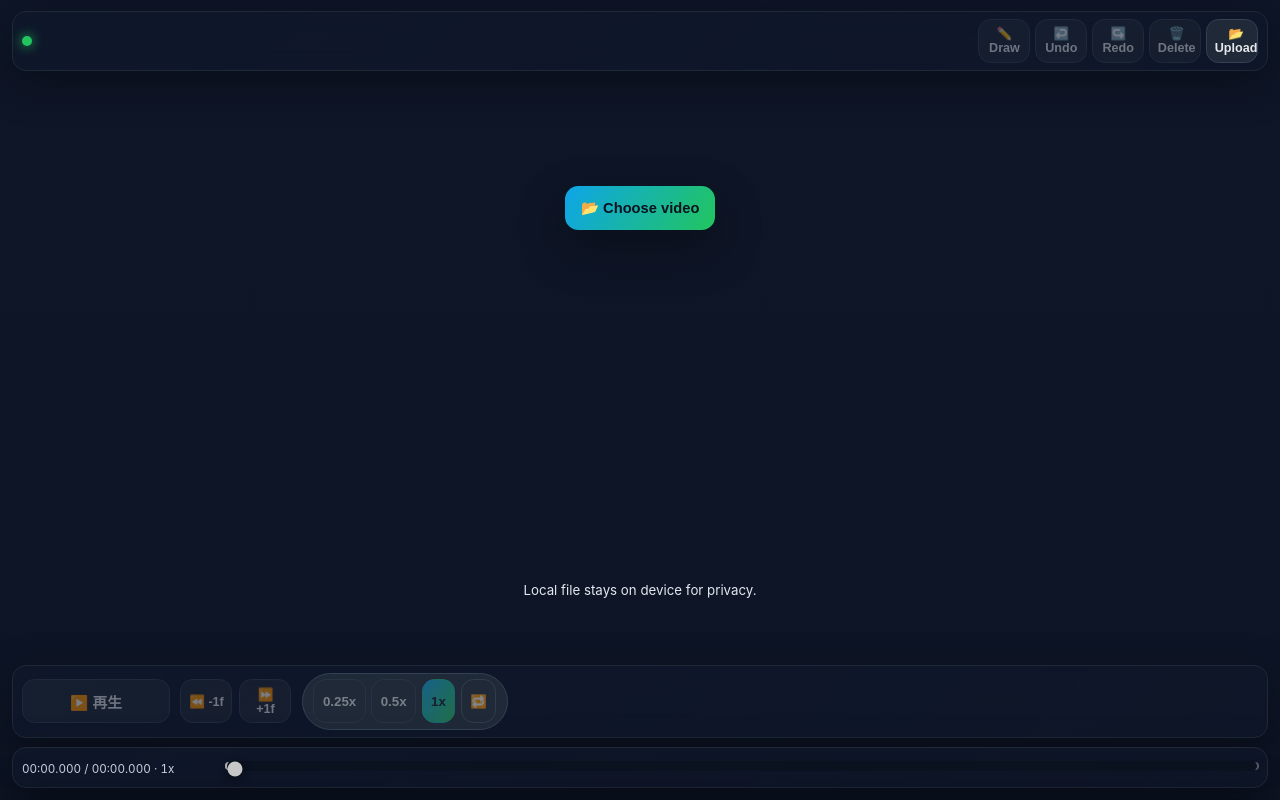
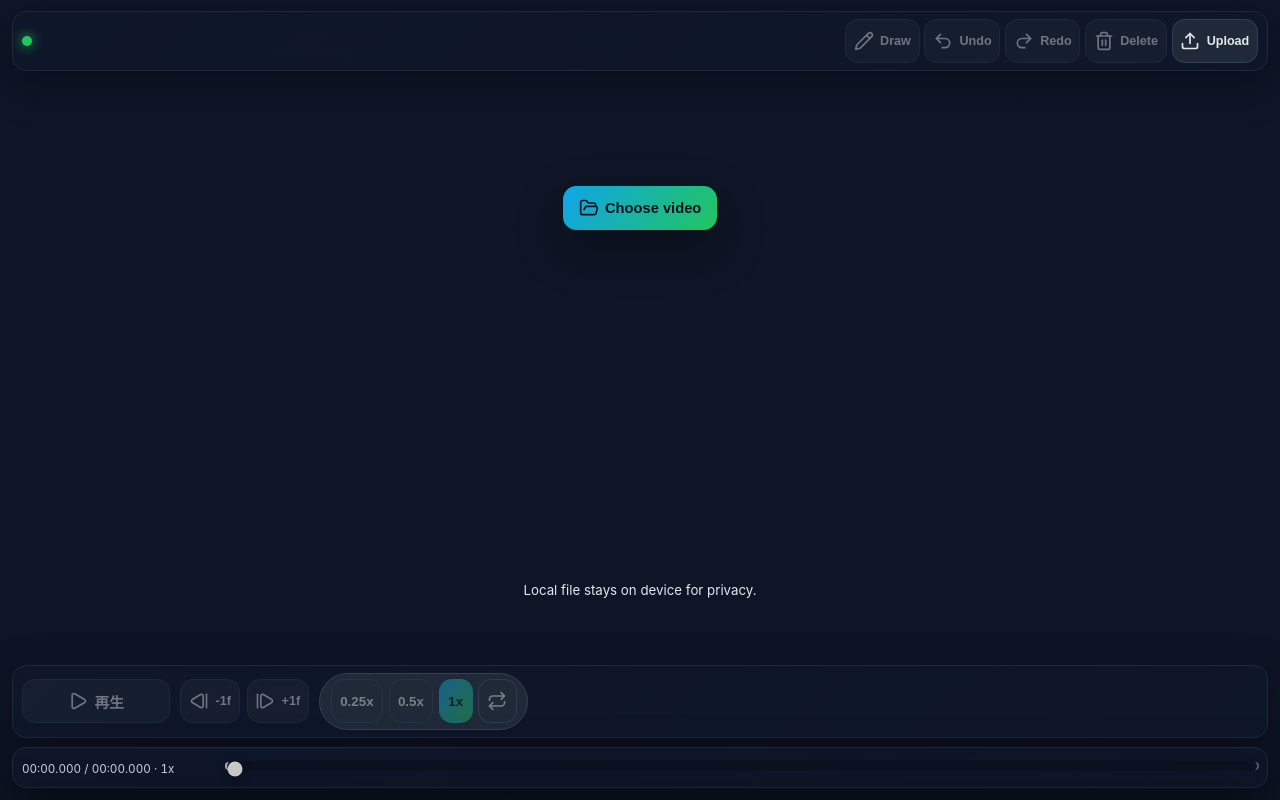
Before and after one commit to matsuatsu/pwa-movie-viewer, a React (Vite) app: page / in a window 1280 px wide. Built offline with nearby package versions, Linux system fonts and the light colour scheme.

Commit message:
Replace emoji icons with lucide icons

```diff
--- a/package.json
+++ b/package.json
@@ -9,6 +9,7 @@
     "preview": "vite preview"
   },
   "dependencies": {
+    "lucide-react": "^0.562.0",
     "react": "18.3.1",
     "react-dom": "18.3.1"
   },
--- a/src/App.tsx
+++ b/src/App.tsx
@@ -3,6 +3,21 @@ import './App.css';
 import './index.css';
 import { DrawingAction, LineShape, Point } from './types';
 import { loadDrawing, saveDrawing } from './storage';
+import {
+  FolderOpen,
+  MousePointer2,
+  Pause,
+  Pencil,
+  Play,
+  Redo2,
+  Repeat,
+  StepBack,
+  StepForward,
+  Trash2,
+  Undo2,
+  Upload,
+  X,
+} from 'lucide-react';
 
 const STEP_EPS = 1 / 120;
 const HISTORY_LIMIT = 50;
@@ -641,7 +656,8 @@ function App() {
           ) : (
             <div className="empty-state">
               <button className="cta" onClick={() => fileInputRef.current?.click()}>
-                📂 Choose video
+                <FolderOpen aria-hidden size={20} />
+                Choose video
               </button>
               <p className="hint">Local file stays on device for privacy.</p>
             </div>
@@ -663,13 +679,25 @@ function App() {
                 aria-label="Toggle draw or edit"
                 title="Toggle draw or edit"
               >
-                {mode === 'draw' ? '✏️ Draw' : '🎯 Edit'}
+                {mode === 'draw' ? (
+                  <>
+                    <Pencil aria-hidden size={18} />
+                    Draw
+                  </>
+                ) : (
+                  <>
+                    <MousePointer2 aria-hidden size={18} />
+                    Edit
+                  </>
+                )}
               </button>
               <button className="icon-button chip-button" onClick={handleUndo} disabled={!history.length} aria-label="Undo">
-                ↩️ Undo
+                <Undo2 aria-hidden size={18} />
+                Undo
               </button>
               <button className="icon-button chip-button" onClick={handleRedo} disabled={!redoStack.length} aria-label="Redo">
-                ↪️ Redo
+                <Redo2 aria-hidden size={18} />
+                Redo
               </button>
               <button
                 className="icon-button chip-button"
@@ -677,14 +705,16 @@ function App() {
                 disabled={!selectedId}
                 aria-label="Delete selected"
               >
-                🗑️ Delete
+                <Trash2 aria-hidden size={18} />
+                Delete
               </button>
               <button
                 className="icon-button chip-button"
                 onClick={() => fileInputRef.current?.click()}
                 aria-label="Upload video"
               >
-                📂 Upload
+                <Upload aria-hidden size={18} />
+                Upload
               </button>
             </div>
           </div>
@@ -698,7 +728,17 @@ function App() {
               disabled={!videoUrl}
               aria-label={isPlaying ? '一時停止' : '再生'}
             >
-              {isPlaying ? '⏸️ 一時停止' : '▶️ 再生'}
+              {isPlaying ? (
+                <>
+                  <Pause aria-hidden size={20} />
+                  一時停止
+                </>
+              ) : (
+                <>
+                  <Play aria-hidden size={20} />
+                  再生
+                </>
+              )}
             </button>
             <div className="step-group">
               <button
@@ -707,7 +747,8 @@ function App() {
                 disabled={!videoUrl}
                 aria-label="1フレーム戻す"
               >
-                ⏪ -1f
+                <StepBack aria-hidden size={18} />
+                -1f
               </button>
               <button
                 className="icon-button chip-button"
@@ -715,7 +756,8 @@ function App() {
                 disabled={!videoUrl}
                 aria-label="1フレーム進める"
               >
-                ⏩ +1f
+                <StepForward aria-hidden size={18} />
+                +1f
               </button>
             </div>
             <div className="pill speed-group compact">
@@ -731,7 +773,7 @@ function App() {
                 </button>
               ))}
               <button className="ghost" onClick={cycleRate} disabled={!videoUrl} aria-label="再生速度を順送り変更">
-                🔁
+                <Repeat aria-hidden size={18} />
               </button>
             </div>
           </div>
@@ -780,7 +822,7 @@ function App() {
                 }}
                 aria-label="Close sheet"
               >
-                ✕
+                <X aria-hidden size={18} />
               </button>
             </div>
 
@@ -792,7 +834,8 @@ function App() {
                     <small>Local only · 0.25x / 0.5x / 1.0x</small>
                   </header>
                   <button className="wide" onClick={() => fileInputRef.current?.click()}>
-                    📂 Upload / Choose
+                    <FolderOpen aria-hidden size={18} />
+                    Upload / Choose
                   </button>
                   {videoFile && <p className="meta">{videoFile.name}</p>}
                   <div className="pill speed-group">
@@ -807,6 +850,7 @@ function App() {
                       </button>
                     ))}
                     <button className="ghost" onClick={cycleRate} disabled={!videoUrl}>
+                      <Repeat aria-hidden size={18} />
                       Cycle
                     </button>
                   </div>
--- a/src/index.css
+++ b/src/index.css
@@ -51,6 +51,15 @@ button {
   transition: transform 0.12s ease, box-shadow 0.12s ease, background 0.12s ease, opacity 0.2s ease;
   min-height: 44px;
   font-weight: 600;
+  display: inline-flex;
+  align-items: center;
+  justify-content: center;
+  gap: 0.45rem;
+}
+
+button .lucide {
+  width: 20px;
+  height: 20px;
 }
 
 button:hover:not(:disabled) {
@@ -65,12 +74,12 @@ button:disabled {
 }
 
 .icon-button {
-  width: 52px;
+  min-width: 52px;
   height: 52px;
-  padding: 0.35rem;
-  display: grid;
-  place-items: center;
-  font-size: 1.25rem;
+  padding: 0.35rem 0.7rem;
+  display: inline-flex;
+  align-items: center;
+  justify-content: center;
 }
 
 .icon-button.wide {
```
Also changed, not shown: 1 other file (tests, documents, lock files or other folders).
